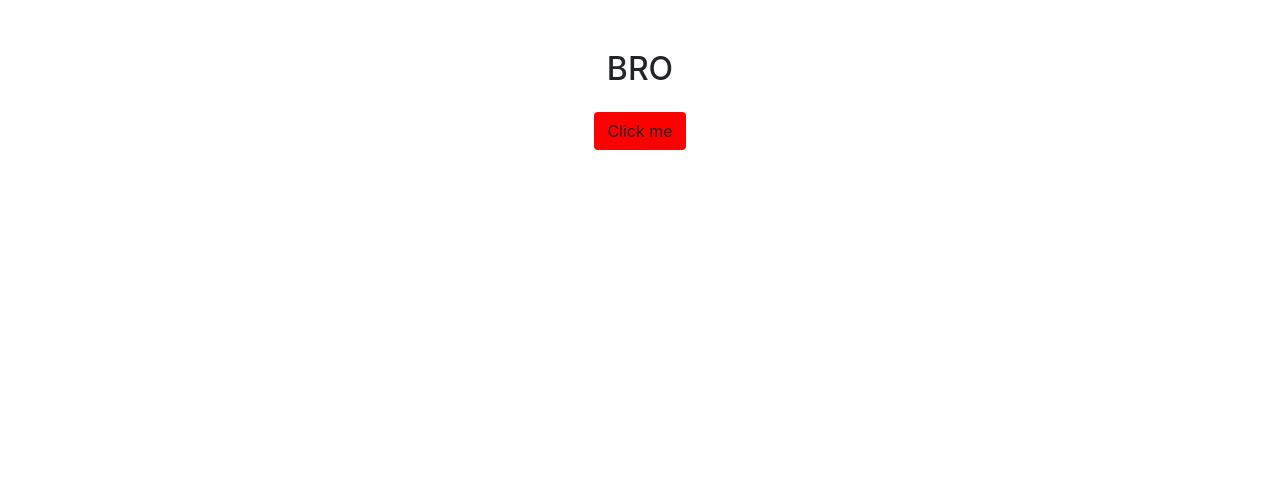
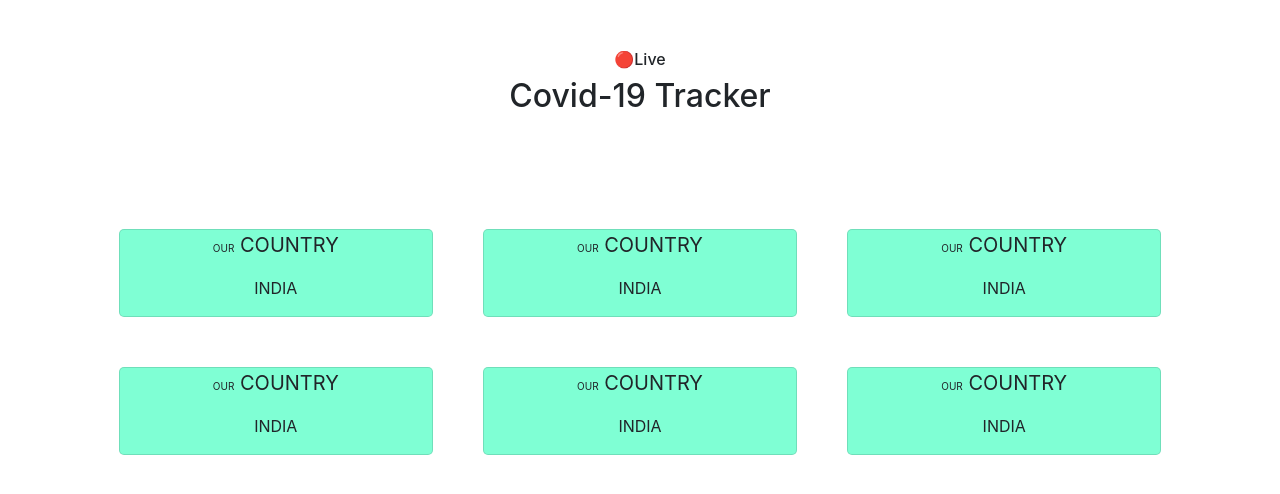
Before and after one commit to IAmTamal/covidTracker-Live, a React (Create React App) app: page / in a window 1280 px wide. Shown: the top 494 px of the page. Built offline with nearby package versions, Linux system fonts and the light colour scheme; a web font is replaced by a local one.

Commit message:
Adding UI

```diff
--- a/src/App.js
+++ b/src/App.js
@@ -1,10 +1,24 @@
-import React from "react";
-import Learning from "./Components/Learning";
+import React, { useEffect } from "react";
+import Covid from "./Components/Covid";
 
 const App = () => {
+  const getcovidData = async () => {
+    try {
+      const res = await fetch("https://data.covid19india.org/data.json");
+      const actualData = await res.json();
+      console.log(actualData.statewise[0]);
+    } catch (err) {
+      console.log(err);
+    }
+  };
+
+  useEffect(() => {
+    //getcovidData();
+  }, []);
+
   return (
     <div>
-      <Learning />
+      <Covid />
     </div>
   );
 };
--- /dev/null
+++ b/src/Components/Covid.css
@@ -0,0 +1,39 @@
+.headings {
+    text-align: center;
+    padding-top: 50px;
+    padding-bottom: 80px;
+}
+
+.r1 {
+    text-align: center;
+    padding-top: 50px;
+    padding-bottom: 80px;
+
+}
+
+.r2 {
+    text-align: center;
+    padding-top: 50px;
+    padding-bottom: 80px;
+}
+
+
+.card__name {
+    font-size: 20px;
+}
+
+span {
+    font-size: 10px;
+}
+
+.allcards {
+    text-align: center;
+}
+
+.card {
+    width: 25%;
+    display: inline-block;
+    background-color: aquamarine;
+    border-radius: 5px;
+    margin: 2%;
+}
--- /dev/null
+++ b/src/Components/Covid.js
@@ -0,0 +1,78 @@
+import React from "react";
+import "./Covid.css";
+
+const Covid = () => {
+    return (
+        <div className="container-fluid">
+
+            <div className="headings">
+                <h6>🔴Live</h6>
+                <h2>Covid-19 Tracker</h2>
+            </div>
+
+
+            <div className="allcards">
+                <div class="card c1">
+                    <div className="box ">
+                        <p className="card__name">
+                            <span>OUR</span> COUNTRY
+                        </p>
+                        <p className="card__total card__small">INDIA</p>
+                    </div>
+                </div>
+
+                <div class="card c1">
+                    <div className="box ">
+                        <p className="card__name">
+                            <span>OUR</span> COUNTRY
+                        </p>
+                        <p className="card__total card__small">INDIA</p>
+                    </div>
+                </div>
+
+                <div class="card c1">
+                    <div className="box ">
+                        <p className="card__name">
+                            <span>OUR</span> COUNTRY
+                        </p>
+                        <p className="card__total card__small">INDIA</p>
+                    </div>
+                </div>
+
+                <div class="card c1">
+                    <div className="box ">
+                        <p className="card__name">
+                            <span>OUR</span> COUNTRY
+                        </p>
+                        <p className="card__total card__small">INDIA</p>
+                    </div>
+                </div>
+
+                <div class="card c1">
+                    <div className="box ">
+                        <p className="card__name">
+                            <span>OUR</span> COUNTRY
+                        </p>
+                        <p className="card__total card__small">INDIA</p>
+                    </div>
+                </div>
+
+                <div class="card c1">
+                    <div className="box ">
+                        <p className="card__name">
+                            <span>OUR</span> COUNTRY
+                        </p>
+                        <p className="card__total card__small">INDIA</p>
+                    </div>
+                </div>
+
+            </div>
+
+
+
+
+        </div>
+    );
+};
+
+export default Covid;
--- a/src/Components/Learning.js
+++ b/src/Components/Learning.js
@@ -1,4 +1,5 @@
-//useState hooks
+//Learning useState hooks
+//Use effect is a type of side effect.
 import React, { useState } from "react";
 
 const Learning = () => {
```
Also changed, not shown: src/App.css (deleted, +0 -29 lines).
